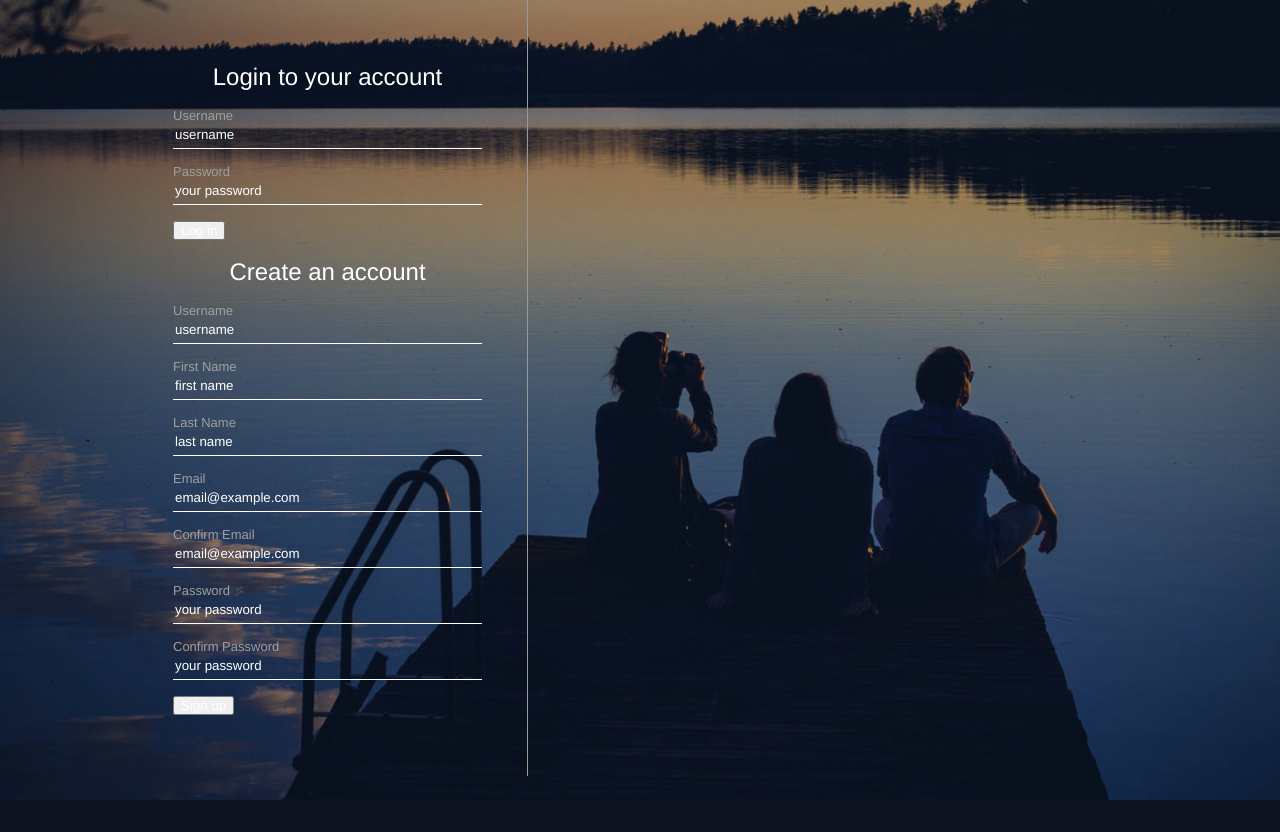
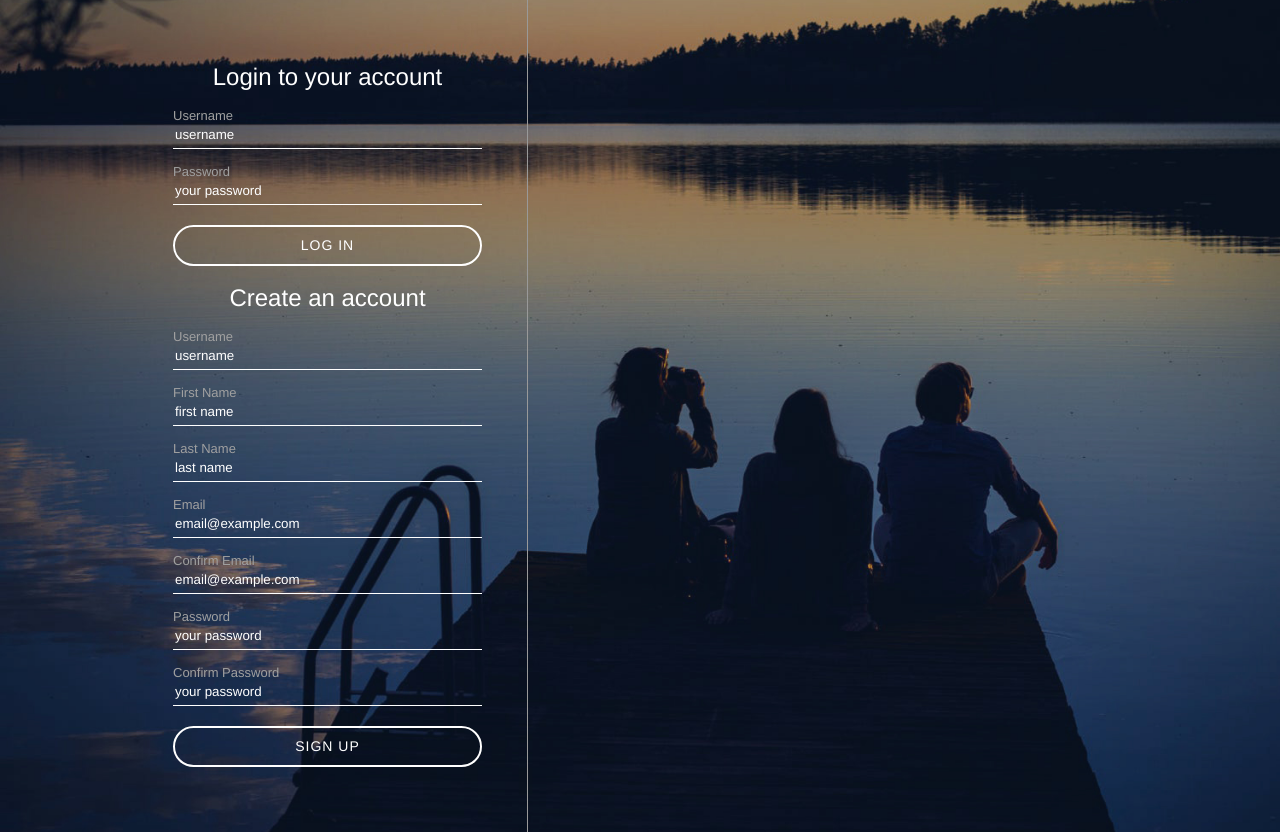
Before and after one commit to BenjaminKyhn/Spotify_Clone.php, a PHP site: page /register.php in a window 1280 px wide. Before the commit the page ends 800 px from the top, so only its background shows below. Run offline with PHP 8.4, Linux system fonts and the light colour scheme.

Commit message:
Part 28 complete

```diff
--- a/assets/css/register.css
+++ b/assets/css/register.css
@@ -68,3 +68,22 @@ html, body{
     color: #a0a0a0;
     margin-top: 15px;
 }
+
+
+#inputContainer button {
+    display: block;
+    border: 2px solid white;
+    background-color: transparent;
+    border-radius: 250px;
+    color: white;
+    font-size: 14px;
+    letter-spacing: 1px;
+    margin: 20px auto;
+    height: 41px;
+    width: 100%;
+    text-transform: uppercase;
+}
+
+#inputContainer button:hover {
+    cursor: pointer;
+}
```
